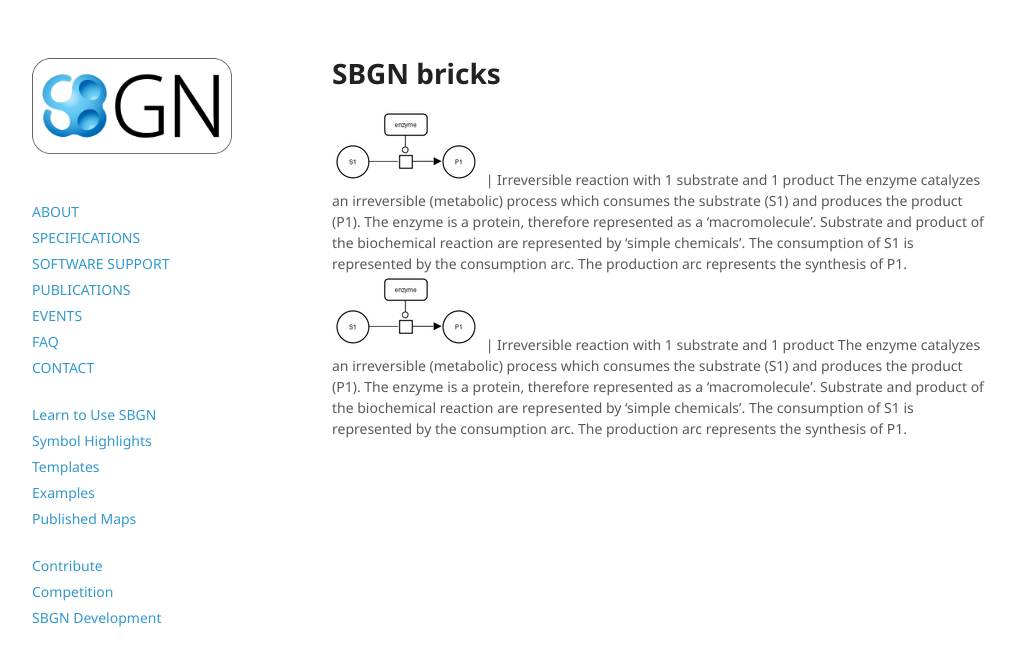
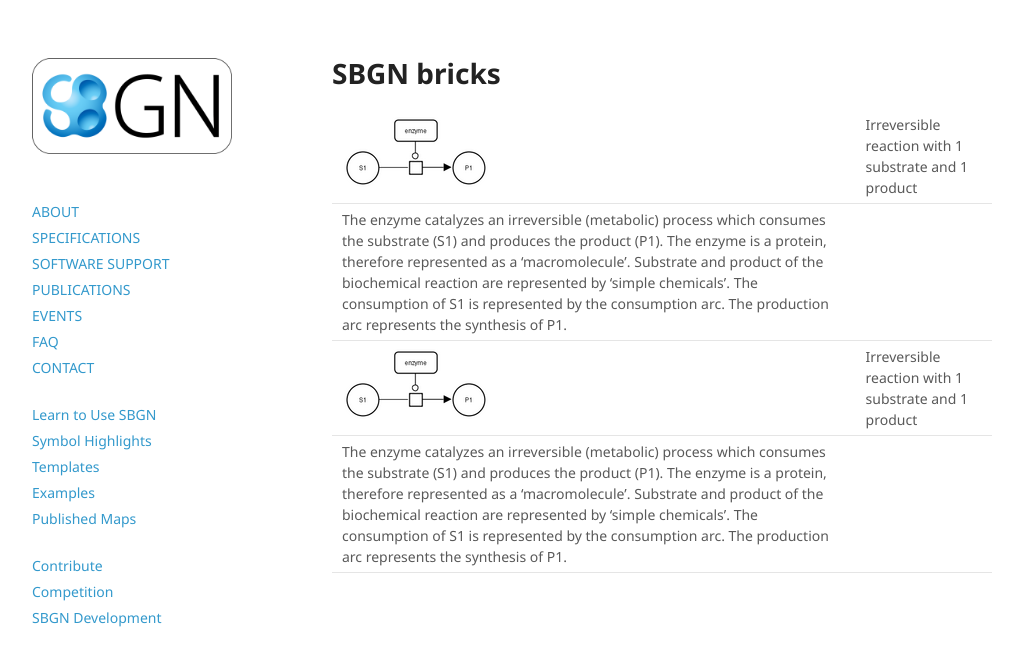
Before and after one commit to sbgn/sbgn, a Jekyll site: the page built from docs/sbgn_bricks.md, in a window 1280 px wide. Shown: the top 666 px of the page, without its empty margins (128-1151 px from the left). Built offline with Jekyll 4.4.1, drawn with Linux system fonts in a browser that asks for light colours; nearby versions of some CDN libraries.

Commit message:
Update sbgn_bricks.md

```diff
--- a/docs/sbgn_bricks.md
+++ b/docs/sbgn_bricks.md
@@ -6,7 +6,8 @@
 
 # SBGN bricks
 
-![150px-PD_catalysis_irr_1_1](/sbgn/images/bricks/150px-PD_catalysis_irr_1_1.png) | Irreversible reaction with 1 substrate and 1 product
-The enzyme catalyzes an irreversible (metabolic) process which consumes the substrate (S1) and produces the product (P1). The enzyme is a protein, therefore represented as a ‘macromolecule’. Substrate and product of the biochemical reaction are represented by ‘simple chemicals’. The consumption of S1 is represented by the consumption arc. The production arc represents the synthesis of P1.
-![150px-PD_catalysis_irr_1_1](/sbgn/images/bricks/150px-PD_catalysis_irr_1_1.png) | Irreversible reaction with 1 substrate and 1 product
-The enzyme catalyzes an irreversible (metabolic) process which consumes the substrate (S1) and produces the product (P1). The enzyme is a protein, therefore represented as a ‘macromolecule’. Substrate and product of the biochemical reaction are represented by ‘simple chemicals’. The consumption of S1 is represented by the consumption arc. The production arc represents the synthesis of P1.
+| - | - |
+| ![150px-PD_catalysis_irr_1_1](/sbgn/images/bricks/150px-PD_catalysis_irr_1_1.png) | Irreversible reaction with 1 substrate and 1 product
+The enzyme catalyzes an irreversible (metabolic) process which consumes the substrate (S1) and produces the product (P1). The enzyme is a protein, therefore represented as a ‘macromolecule’. Substrate and product of the biochemical reaction are represented by ‘simple chemicals’. The consumption of S1 is represented by the consumption arc. The production arc represents the synthesis of P1. |
+| ![150px-PD_catalysis_irr_1_1](/sbgn/images/bricks/150px-PD_catalysis_irr_1_1.png) | Irreversible reaction with 1 substrate and 1 product
+The enzyme catalyzes an irreversible (metabolic) process which consumes the substrate (S1) and produces the product (P1). The enzyme is a protein, therefore represented as a ‘macromolecule’. Substrate and product of the biochemical reaction are represented by ‘simple chemicals’. The consumption of S1 is represented by the consumption arc. The production arc represents the synthesis of P1. |
```
